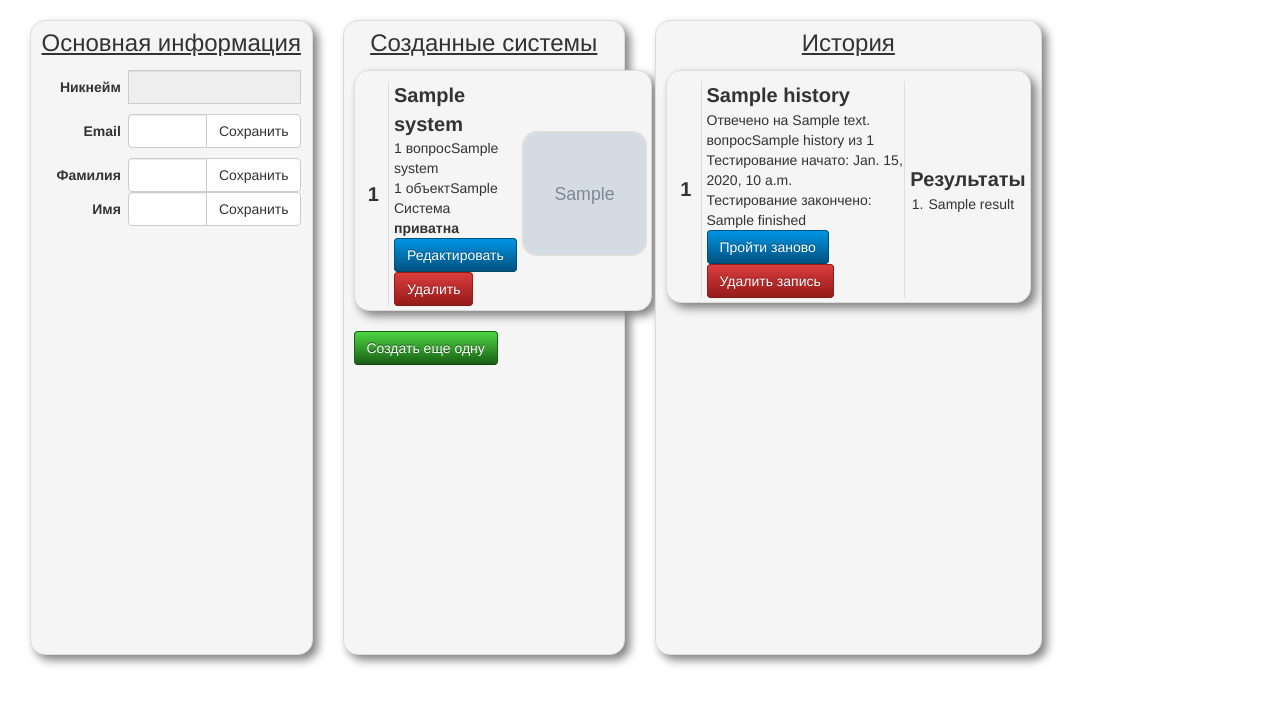
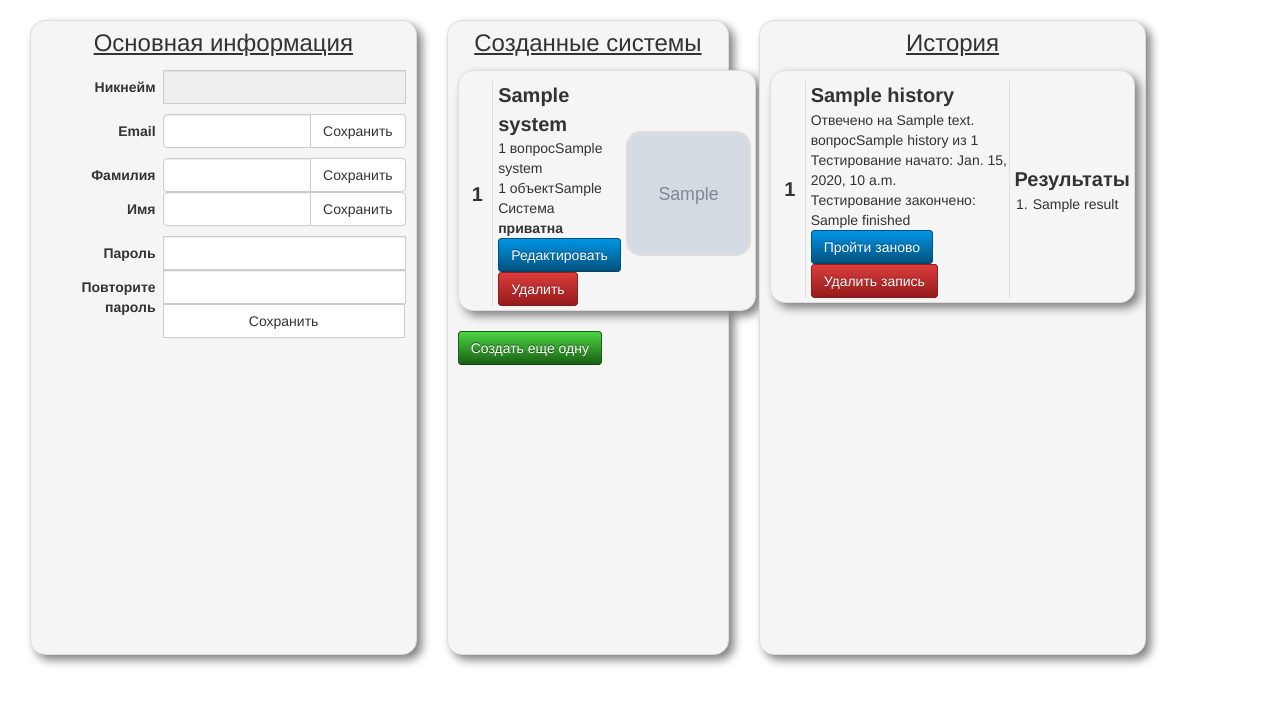
Before and after one commit to Abashinos/ExpertSystem, a Django app: template templates/profile/view_profile.html in a window 1280 px wide. Shown: the part 52-757 px from the top of the page. Run offline with Django 3.2, Linux system fonts and the light colour scheme; the template is opened without the code that fills it: most values are stand-ins (such as "Sample title", 1, 10 or a date in 2020); grey boxes marked "Sample" are stand-in pictures; parts of the project's set-up code (start-up, migrations or seed data) failed here and were passed over; some libraries are stand-ins or nearby versions.

Commit message:
password change

```diff
--- a/ExpertSystem/static/js/profile.js
+++ b/ExpertSystem/static/js/profile.js
@@ -10,6 +10,30 @@ $('.field-button').on('click', function(e){
         'data': {
             'field': $(input).attr('name'),
             'value': $(input).val(),
+            'csrfmiddlewaretoken': token
+        },
+        success: function(data) {
+            if (data.status == 'ok') {
+                toastr.success('Ваши данные обновлены', 'Успех')
+            }
+            else {
+                toastr.error(data.msg, 'Ошибка')
+            }
+        }
+    });
+});
+$('.pass-button').on('click', function(e){
+    var input = $('#password-input');
+    var input1 = $('#password1-input');
+    var token = $('#csrf-token-form').find('input[name="csrfmiddlewaretoken"]').val();
+
+    $.ajax({
+        'url': '/profile/update_field',
+        'type': 'POST',
+        'data': {
+            'field': 'password',
+            'value': $(input).val(),
+            'value1': $(input1).val(),
             'csrfmiddlewaretoken': token
         },
         success: function(data) {
--- a/ExpertSystem/utils/sessions.py
+++ b/ExpertSystem/utils/sessions.py
@@ -65,6 +65,8 @@ def clear_session(request):
 
 
 def update_session_history(request, inc_questions=False, finished=False, write_results=False, results=""):
+    if not request.user.is_authenticated():
+        return
     if inc_questions:
         request.session[SESSION_KEY]['history']['questions'] += 1
     if write_results:
--- a/templates/profile/view_profile.html
+++ b/templates/profile/view_profile.html
@@ -14,7 +14,7 @@
 {% endblock %}
 
 {% block content %}
-    <div class="container-fluid col-md-3">
+    <div class="container-fluid col-md-4">
         <div class="thumbnail content-thumbnail">
             <form id="csrf-token-form">
                 {% csrf_token %}
@@ -60,6 +60,25 @@
                       <span class="input-group-btn">
                         <button class="btn btn-default field-button" type="button">Сохранить</button>
                       </span>
+                    </div>
+                </div>
+                <div class="row-fluid info-block">
+                    <label for="password-input" class="col-md-4 profile-info-label">
+                        Пароль
+                    </label>
+                    <div class="input-group col-md-8">
+                      <input id="password-input" type="password" class="form-control" name="password" value="">
+                    </div>
+                    <label for="password1-input" class="col-md-4 profile-info-label">
+                        Повторите пароль
+                    </label>
+                    <div class="input-group col-md-8">
+                      <input id="password1-input" type="password" class="form-control" name="password1" value="">
+                    </div>
+                    <div class="input-group col-md-8 col-md-offset-4">
+                        <span class="input-group-btn" style="padding-left: 1px">
+                            <button class="btn btn-default pass-button" type="button" style="width: 100%">Сохранить</button>
+                        </span>
                     </div>
                 </div>
             </div>
```
Also changed, not shown: ExpertSystem/views_common/profile.py (+13 -2 lines).
